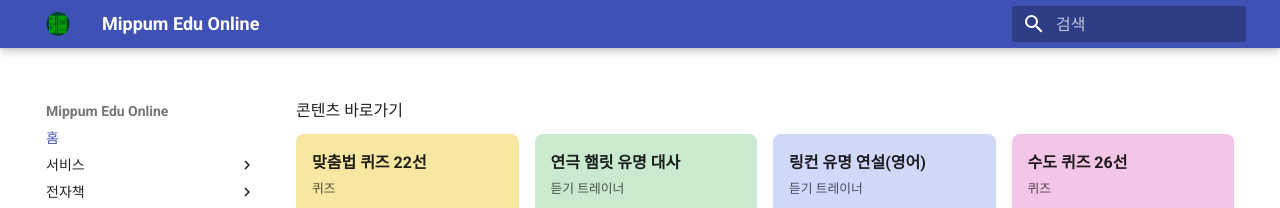
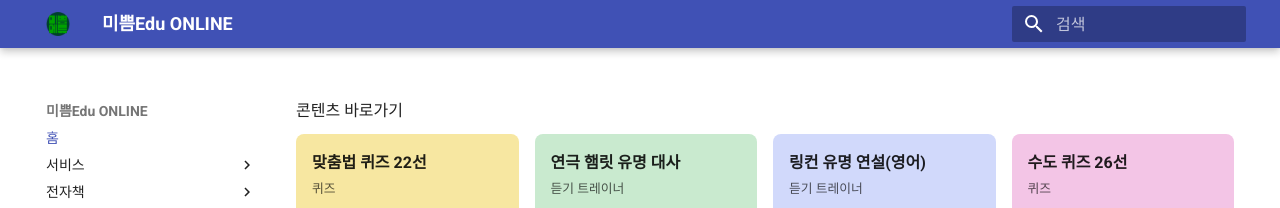
Before and after one commit to mippum/mpmd-home, an MkDocs documentation site: the page built from docs/index.md, in a window 1280 px wide. Shown: the top 208 px of the page. Built offline with MkDocs 1.6.1 and Material for MkDocs 9.7.7, drawn with Linux system fonts in a browser that asks for light colours.

Commit message:
chore: site name 변경

```diff
--- a/mkdocs.yml
+++ b/mkdocs.yml
@@ -1,4 +1,4 @@
-site_name: Mippum Edu Online
+site_name: 미쁨Edu ONLINE
 site_description: Mippum's Home from MD Files
 site_author: mippum
 
```
